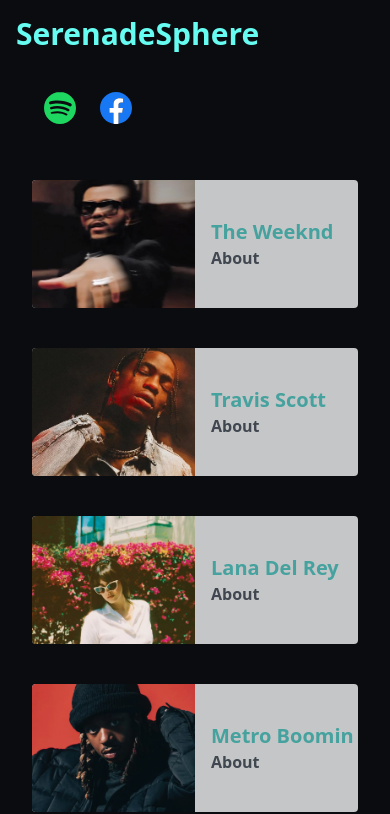
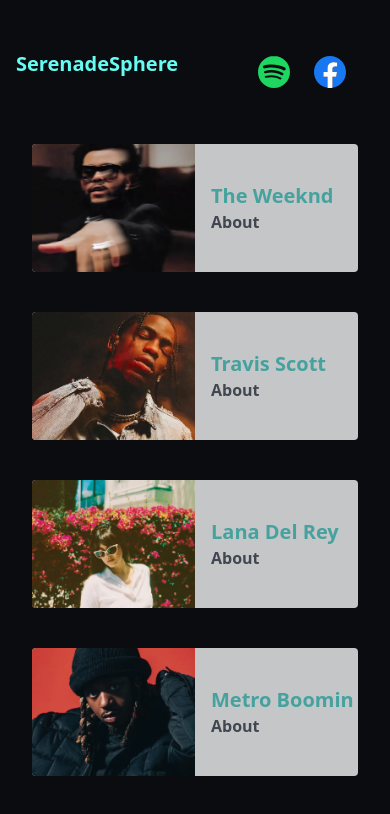
Before and after one commit to Mohamedahmed27111/SerenadeSphere, a Nuxt app: page / in a window 390 px wide. Shown: the top 814 px of the page. Built offline with nearby package versions, Linux system fonts and the light colour scheme.

Commit message:
mobile Update 1

```diff
--- a/components/mainheader.vue
+++ b/components/mainheader.vue
@@ -5,7 +5,7 @@
         <nav class="bg-B-1 ">
   <div class="max-w-screen-xl flex flex-wrap items-center justify-between mx-auto p-4">
     <NuxtLink to="/" class="flex items-center space-x-3 rtl:space-x-reverse">
-        <span class="self-center text-3xl sm:text-5xl text-P-1 font-bold whitespace-nowrap dark:text-white  *:">SerenadeSphere</span>
+        <span class="self-center text-xl sm:text-5xl text-P-1 font-bold whitespace-nowrap dark:text-white  *:">SerenadeSphere</span>
     </NuxtLink>
 
     <div class="   md:block md:w-auto" id="navbar-default">
```
